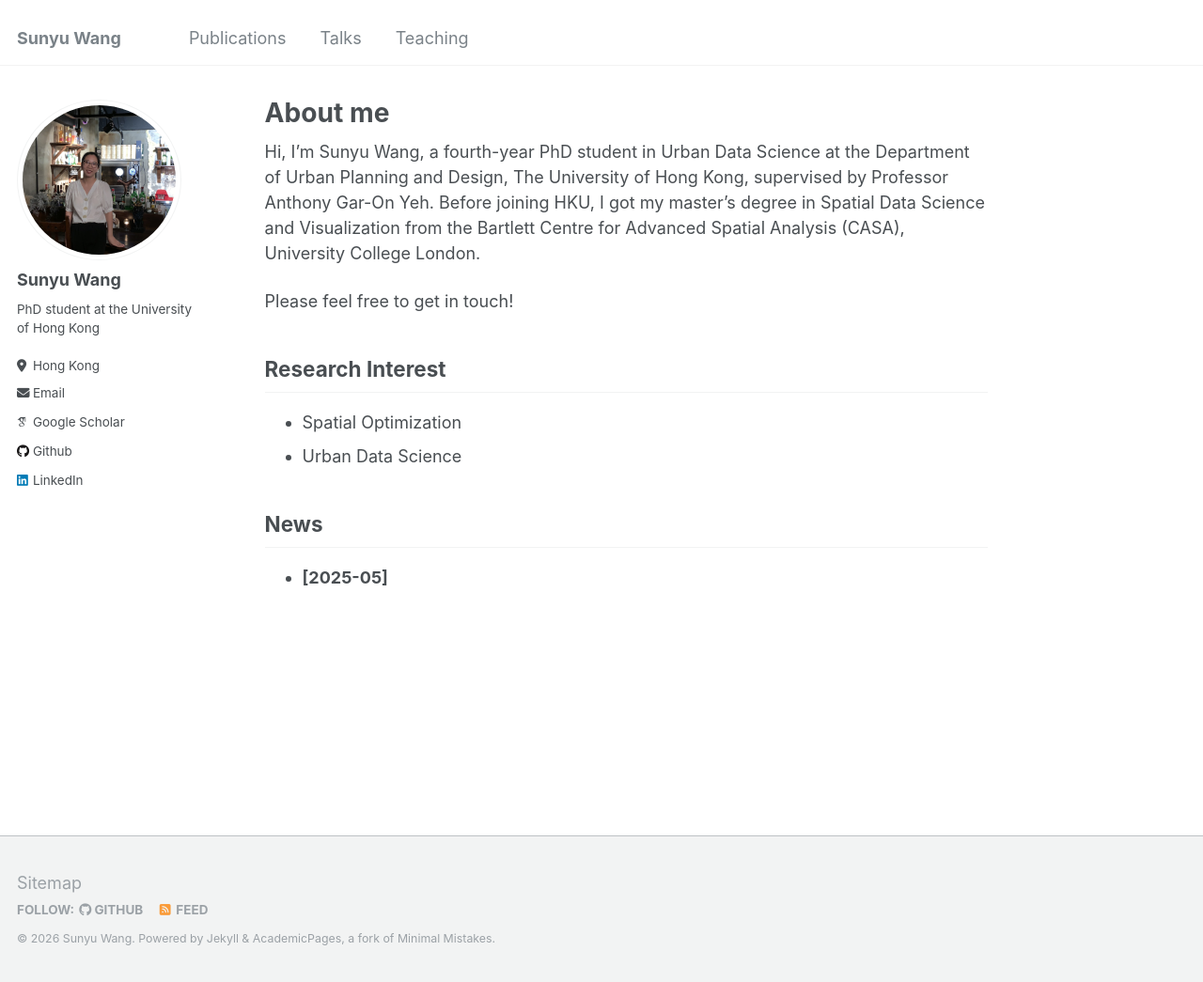
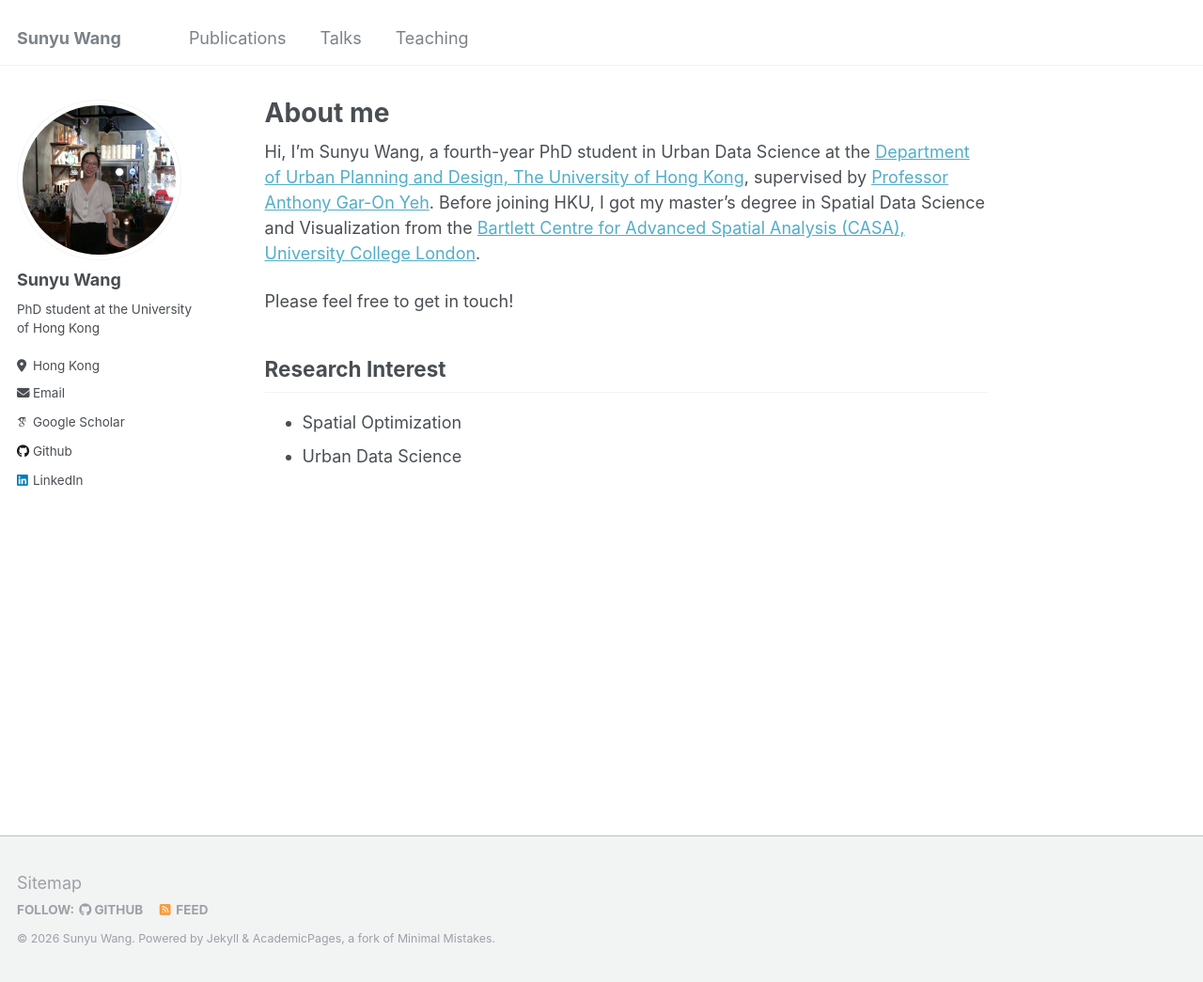
Before and after one commit to sywang-20/sywang-20.github.io, a Jekyll site: the page built from _pages/about.md, in a window 1280 px wide and 1045 px high. Shown: the whole window at 94% size. Built offline with Jekyll 4.4.1, drawn with Linux system fonts in a browser that asks for light colours; some web fonts are replaced.

Commit message:
Enhance about page with hyperlinks to affiliations
Updated personal introduction with links to academic affiliations.

```diff
--- a/_pages/about.md
+++ b/_pages/about.md
@@ -7,13 +7,10 @@ redirect_from:
   - /about.html
 ---
 
-Hi, I'm Sunyu Wang, a fourth-year PhD student in Urban Data Science at the Department of Urban Planning and Design, The University of Hong Kong, supervised by Professor Anthony Gar-On Yeh. Before joining HKU, I got my master's degree in Spatial Data Science and Visualization from the Bartlett Centre for Advanced Spatial Analysis (CASA), University College London.
+Hi, I'm Sunyu Wang, a fourth-year PhD student in Urban Data Science at the [Department of Urban Planning and Design, The University of Hong Kong](https://www.arch.hku.hk/departments-and-divisions/department-of-urban-planning-and-design/), supervised by [Professor Anthony Gar-On Yeh](https://www.arch.hku.hk/staff/upad/yeh-anthony-g-o/?dept=upad). Before joining HKU, I got my master's degree in Spatial Data Science and Visualization from the [Bartlett Centre for Advanced Spatial Analysis (CASA), University College London](https://www.ucl.ac.uk/bartlett/casa).
 
 Please feel free to get in touch!
 
 ## Research Interest
 - Spatial Optimization
 - Urban Data Science
-
-## News
-* **[2025-05]**
```
